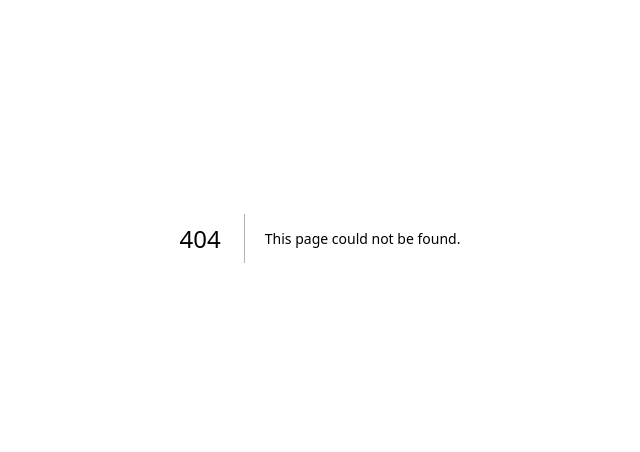
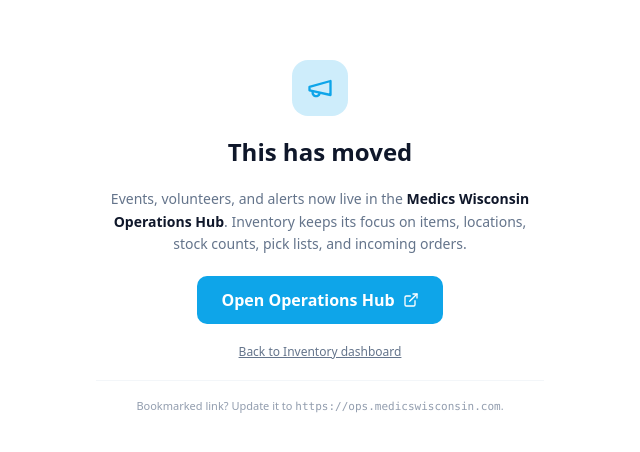
Before and after one commit to MedicsWI/Inventory, a Next.js app: page /moved in a window 1280 px wide. Before the commit this address had no page. Shown: the part 162-614 px from the top of the page, without its empty margins (320-960 px from the left). Built offline with nearby package versions, Linux system fonts and the light colour scheme.

Commit message:
Phase 7 cutover: moved features 503 / redirect to Ops Hub

```diff
--- a/src/app/(app)/admin/integrations/page.tsx
+++ b/src/app/(app)/admin/integrations/page.tsx
@@ -135,9 +135,8 @@
               <AlertCircle className="h-3 w-3" /> Not configured
             </Badge>
           )}
-          <Button asChild size="sm" variant="outline">
-            <Link href="/account/alerts">Open Alert settings</Link>
-          </Button>
+          {/* /account/alerts moved to Ops Hub on 05/27/2026 (Phase 7 cutover).
+              Users manage per-channel preferences from there now. */}
         </CardContent>
       </Card>
 
--- a/src/app/(app)/dashboard/page.tsx
+++ b/src/app/(app)/dashboard/page.tsx
@@ -2,8 +2,7 @@
 
 import Link from "next/link";
 import { useQuery } from "@tanstack/react-query";
-import { useSession } from "next-auth/react";
-import { ScanLine, Plus, Boxes, Clock, Megaphone } from "lucide-react";
+import { ScanLine, Plus, Boxes, Clock } from "lucide-react";
 import { api } from "@/lib/api-client";
 import { Button } from "@/components/ui/button";
 import { DashboardStats } from "@/components/dashboard-stats";
@@ -32,8 +31,6 @@
     queryKey: ["dashboard"],
     queryFn: () => api.get<DashboardData>("/api/dashboard"),
   });
-  const { data: session } = useSession();
-  const isAdmin = session?.user.role === "ADMIN" || session?.user.role === "MANAGER";
 
   return (
     <div className="space-y-6">
@@ -49,11 +46,7 @@
           <Button asChild variant="outline">
             <Link href="/items/new"><Plus className="h-4 w-4" /> Add item</Link>
           </Button>
-          {isAdmin && (
-            <Button asChild variant="outline" className="border-brand-red/40 text-brand-red hover:bg-brand-red/10">
-              <Link href="/alert-groups"><Megaphone className="h-4 w-4" /> Send alert</Link>
-            </Button>
-          )}
+          {/* "Send alert" tile moved to Ops Hub on 05/27/2026 (Phase 7 cutover). */}
         </div>
       </header>
 
--- /dev/null
+++ b/src/app/moved/page.tsx
@@ -0,0 +1,47 @@
+// /moved — public landing page shown when someone hits a URL whose feature
+// has been migrated to the Ops Hub. Reached via middleware redirect.
+//
+// Phase 7 cutover (05/27/2026). Replaces /events/*, /volunteers/*,
+// /alert-groups, /event-templates/*, /account/alerts. Phase 8 deletes the
+// underlying pages outright.
+
+import Link from "next/link";
+import { ExternalLink, Megaphone } from "lucide-react";
+
+const OPS_HUB_URL = "https://ops.medicswisconsin.com";
+
+export default function MovedPage() {
+  return (
+    <main className="min-h-screen bg-background grid place-items-center p-6">
+      <div className="max-w-md w-full text-center space-y-5">
+        <div className="h-14 w-14 mx-auto rounded-2xl bg-brand-cyan/20 grid place-items-center">
+          <Megaphone className="h-7 w-7 text-brand-cyan" />
+        </div>
+        <h1 className="text-2xl font-bold">This has moved</h1>
+        <p className="text-sm text-muted-foreground leading-relaxed">
+          Events, volunteers, and alerts now live in the
+          {" "}<span className="font-semibold text-foreground">Medics Wisconsin Operations Hub</span>.
+          {" "}Inventory keeps its focus on items, locations, stock counts, pick lists, and incoming orders.
+        </p>
+
+        <a
+          href={OPS_HUB_URL}
+          className="inline-flex items-center justify-center gap-2 h-12 px-6 rounded-md bg-brand-cyan text-white font-semibold hover:bg-brand-cyan/90 transition-colors"
+        >
+          Open Operations Hub <ExternalLink className="h-4 w-4" />
+        </a>
+
+        <div className="text-xs text-muted-foreground">
+          <Link href="/dashboard" className="underline hover:text-foreground">
+            Back to Inventory dashboard
+          </Link>
+        </div>
+
+        <p className="text-[11px] text-muted-foreground/70 leading-relaxed pt-4 border-t border-border/40">
+          Bookmarked link? Update it to{" "}
+          <span className="font-mono">{OPS_HUB_URL}</span>.
+        </p>
+      </div>
+    </main>
+  );
+}
--- a/src/components/app-nav.tsx
+++ b/src/components/app-nav.tsx
@@ -78,7 +78,7 @@
     dot: "bg-violet-400",
     text: "text-violet-300",
     items: [
-      { href: "/events", label: "Events", icon: CalendarDays },
+      // /events moved to Ops Hub on 05/27/2026 (Phase 7 cutover).
       { href: "/labels", label: "QR labels", icon: QrCode },
       { href: "/pick-lists", label: "Pick lists", icon: ListChecks },
       { href: "/stock-counts", label: "Stock counts", icon: ClipboardCheck },
@@ -109,8 +109,7 @@
     text: "text-red-300",
     adminOnly: true,
     items: [
-      { href: "/volunteers", label: "Volunteers", icon: Users },
-      { href: "/alert-groups", label: "Alert groups", icon: Megaphone },
+      // /volunteers + /alert-groups moved to Ops Hub on 05/27/2026 (Phase 7 cutover).
       { href: "/admin/checkouts", label: "All checkouts", icon: PackageCheck },
       { href: "/admin", label: "Settings & users", icon: Settings },
     ],
@@ -224,11 +223,7 @@
           </div>
           <ThemeToggle />
         </div>
-        <Button asChild variant="ghost" className="w-full justify-start mb-1">
-          <Link href="/account/alerts">
-            <Bell className="h-4 w-4" /> Alert settings
-          </Link>
-        </Button>
+        {/* /account/alerts moved to Ops Hub on 05/27/2026 (Phase 7 cutover). */}
         <Button asChild variant="ghost" className="w-full justify-start mb-1">
           <Link href="/account/password">
             <KeyRound className="h-4 w-4" /> Change password
--- a/src/middleware.ts
+++ b/src/middleware.ts
@@ -4,27 +4,72 @@
 
 const { auth } = NextAuth(authConfig);
 
+// Phase 7 cutover (Ops Hub task #130). Moved API + UI paths are intercepted
+// here so users / external callers always see the right thing:
+//   - API paths → return 503 with a JSON pointer to the Ops Hub
+//   - UI paths  → redirect to /moved which shows a friendly "this has moved" page
+// Once Phase 8 decommission lands (delete the underlying code), these lists go
+// away too.
+const MOVED_API_PREFIXES = [
+  "/api/events",
+  "/api/volunteers",
+  "/api/alert-subscribers",
+  "/api/alerts",
+];
+const MOVED_API_EXACT = ["/api/twilio/inbound"];
+
+function isMovedApi(pathname: string): boolean {
+  if (MOVED_API_EXACT.includes(pathname)) return true;
+  return MOVED_API_PREFIXES.some(
+    (p) => pathname === p || pathname.startsWith(p + "/"),
+  );
+}
+
+function isMovedUi(pathname: string): boolean {
+  return (
+    pathname === "/events" ||
+    pathname.startsWith("/events/") ||
+    pathname === "/volunteers" ||
+    pathname.startsWith("/volunteers/") ||
+    pathname === "/event-templates" ||
+    pathname.startsWith("/event-templates/") ||
+    pathname === "/alert-groups" ||
+    pathname.startsWith("/alert-groups/") ||
+    pathname.startsWith("/account/alerts")
+  );
+}
+
+const OPS_HUB_URL = "https://ops.medicswisconsin.com";
+
 export default auth((req) => {
   const isLoggedIn = !!req.auth;
   const { pathname } = req.nextUrl;
 
-  // Routes that should never trigger a login redirect:
-  //   - login + auth callbacks
-  //   - cron endpoints (bearer-authed)
-  //   - public alert-subscriber QR signup page + endpoint
-  //   - Twilio inbound webhook (must be reachable by Twilio with no cookie)
+  // 1. Moved API endpoints — 503 with a pointer. Runs before auth so external
+  //    callers (Twilio webhook, Ops Hub server) don't see a login redirect.
+  if (isMovedApi(pathname)) {
+    return NextResponse.json(
+      {
+        error: "Moved",
+        message: "This endpoint has moved to the Medics Wisconsin Operations Hub.",
+        opsHubUrl: OPS_HUB_URL,
+      },
+      { status: 503, headers: { "Cache-Control": "no-store" } },
+    );
+  }
+
+  // 2. Moved UI paths — redirect to the /moved banner page (no login needed).
+  //    307 preserves the method for any odd-shaped GET that landed here.
+  if (isMovedUi(pathname)) {
+    return NextResponse.redirect(new URL("/moved", req.nextUrl), 307);
+  }
+
+  // Routes that should never trigger a login redirect.
   const isAuthRoute =
     pathname.startsWith("/login") ||
     pathname.startsWith("/api/auth") ||
     pathname === "/api/notifications/check" ||
-    pathname === "/api/volunteers/missing-data-alert" ||
-    pathname === "/api/alert-subscribers/signup" ||
-    pathname === "/api/twilio/inbound" ||
-    pathname.startsWith("/api/alerts/broadcast") ||
-    pathname.startsWith("/api/alerts") ||
-    pathname.startsWith("/api/alert-subscribers") ||
-    pathname === "/api/events" ||
-    /^\/events\/[^/]+\/alert-signup\/?$/.test(pathname);
+    pathname === "/moved";
 
   if (isAuthRoute) {
     if (isLoggedIn && pathname.startsWith("/login")) {
```
Also changed, not shown: 1 other file (tests, documents, lock files or other folders).
